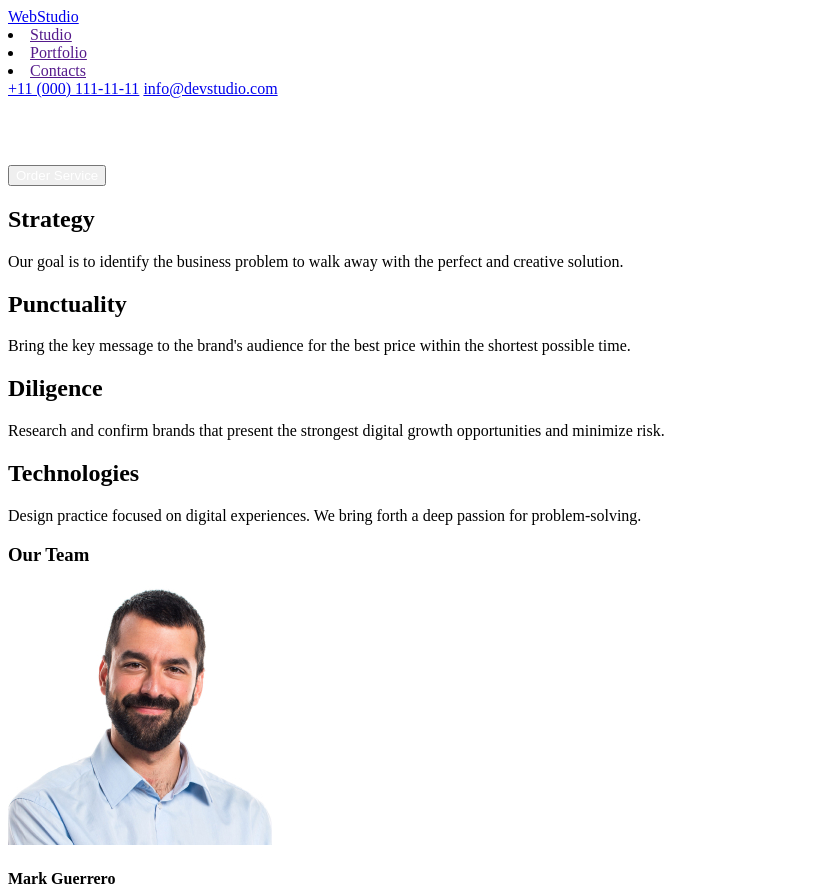
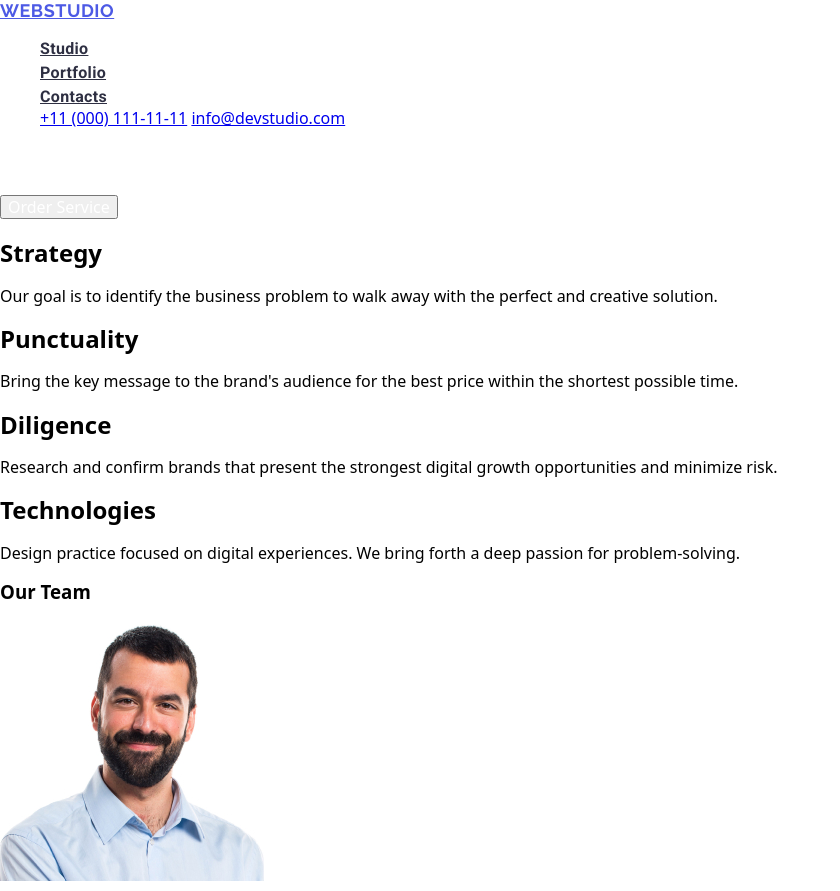
Before and after one commit to Arturio11guarana/goit-markup-hw-02, a plain HTML site: page index.html in a window 1280 px wide. Shown: the top 891 px of the page, without its empty margins (0-840 px from the left). Drawn offline with nearby package versions, Linux system fonts and the light colour scheme.

Commit message:
0.0.2-css

```diff
--- a/css/styles.css
+++ b/css/styles.css
@@ -4,3 +4,47 @@
 .color-buttons{
     color: white;
 }
+.button{
+cursor: pointer;
+}
+
+/* список  */
+
+
+.list-menu {
+   list-style-type: none;
+}
+.menu-item{
+
+}
+.menu-link{
+color: var(--NAVY-BLUE, #2E2F42);
+    /* Body Medium */
+    font-family: Roboto;
+    font-size: 16px;
+    font-style: normal;
+    font-weight: 500;
+    line-height: 24px;
+    /* 150% */
+    letter-spacing: 0.32px;
+}
+/* шапка */
+.logotype{
+color: var(--IRIS, #4D5AE5);
+    font-family: Raleway, sans-serif;
+    font-size: 18px;
+    font-style: normal;
+    font-weight: 700;
+    line-height: 21px;
+    letter-spacing: 0.54px;
+    text-transform: uppercase;
+
+
+}
+.page-head{
+
+}
+
+.page-navigeishen{
+
+}
--- a/index.html
+++ b/index.html
@@ -6,26 +6,42 @@
     <meta http-equiv="X-UA-Compatible" content="IE=edge">
     <meta name="viewport" content="width=device-width, initial-scale=1.0">
     <title>Main Page</title>
+    <!--  -->
+    <link rel="stylesheet" href="https://cdnjs.cloudflare.com/ajax/libs/modern-normalize/2.0.0/modern-normalize.min.css
+    ">
+   <!-- Roboto Bold -->
+  <link rel="preconnect" href="https://fonts.googleapis.com">
+  <link rel="preconnect" href="https://fonts.gstatic.com" crossorigin>
+  <link href="https://fonts.googleapis.com/css2?family=Raleway:wght@700&family=Roboto:wght@700&display=swap"
+    rel="stylesheet">
+    <!-- Raleway Bold -->
+<link rel="preconnect" href="https://fonts.googleapis.com">
+<link rel="preconnect" href="https://fonts.gstatic.com" crossorigin>
+<link href="https://fonts.googleapis.com/css2?family=Raleway:wght@700&family=Roboto:wght@700&display=swap"
+  rel="stylesheet">
+
+    <!--  -->
     <link rel="stylesheet" href="/css/styles.css">
 </head>
 <body>
              <!-- головна  -->
-    <header>
-        <a href="index.html">WebStudio</a>
-        <nav>
-            <li>
-              <a href="">Studio</a>
+    <header class="page-header">
+        <nav" class="page-navigeishen">
+          <a href="index.html" class="logotype ">WebStudio</a>
+          <ul class="list-menu">
+            <li class="menu-item">
+              <a href="" class="menu-link ">Studio</a>
             </li>
-            <li>
-             <a href="">Portfolio</a>
+            <li class="menu-item">
+             <a href="" class="menu-link ">Portfolio</a>
             </li>
-            <li>
-             <a href="">Contacts</a>
+            <li class="menu-item link">
+             <a href="" class="menu-link">Contacts</a>
             </li>
             <a href="tel:+11(000)111-11-11">+11 (000) 111-11-11</a>
             <a href="info@devstudio.com">info@devstudio.com</a>
+          </ul>
         </nav>
-       <!-- команд и / коментар -->
     </header>
     <main>
          <!-- Заголовок і кнопка  HERO-->
```
